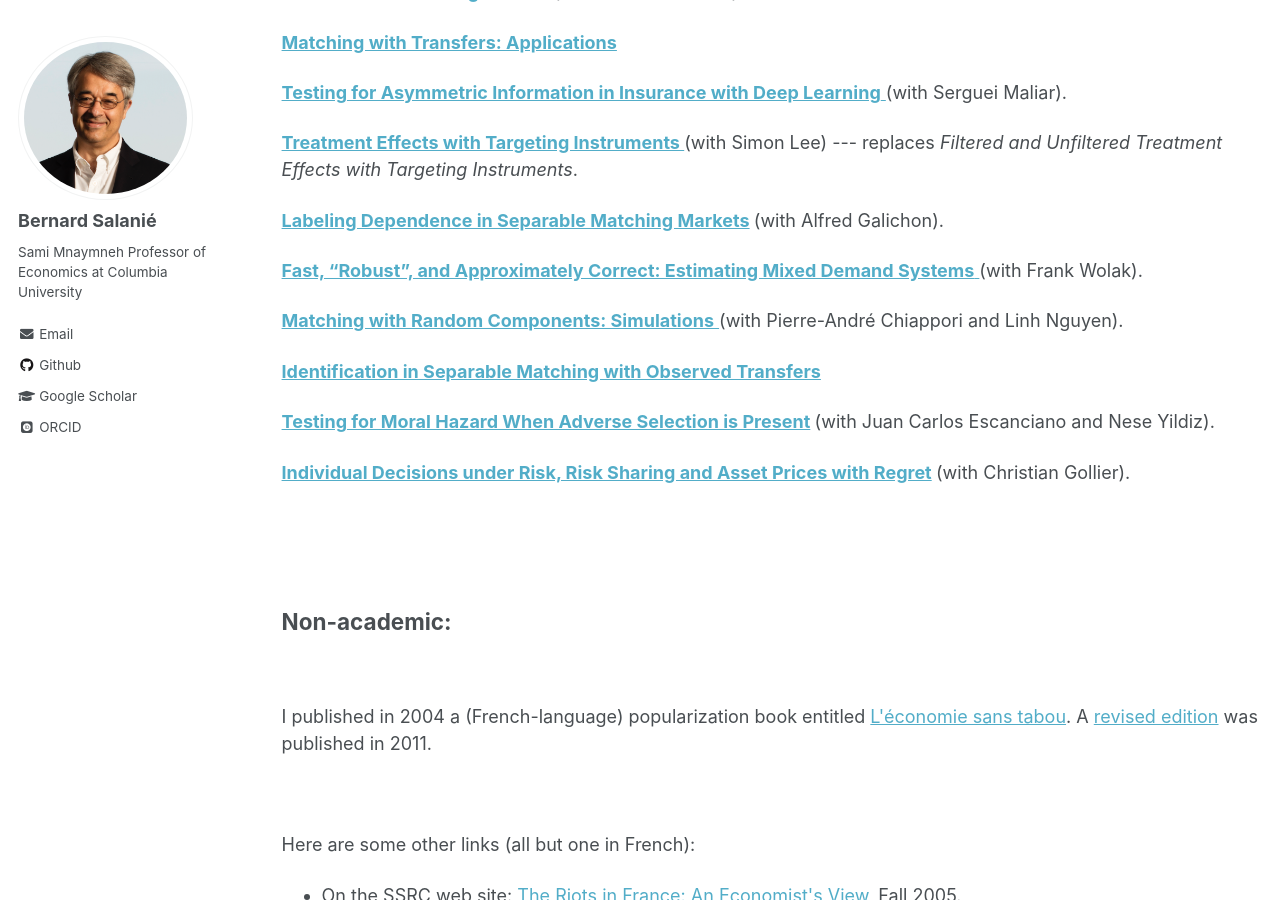
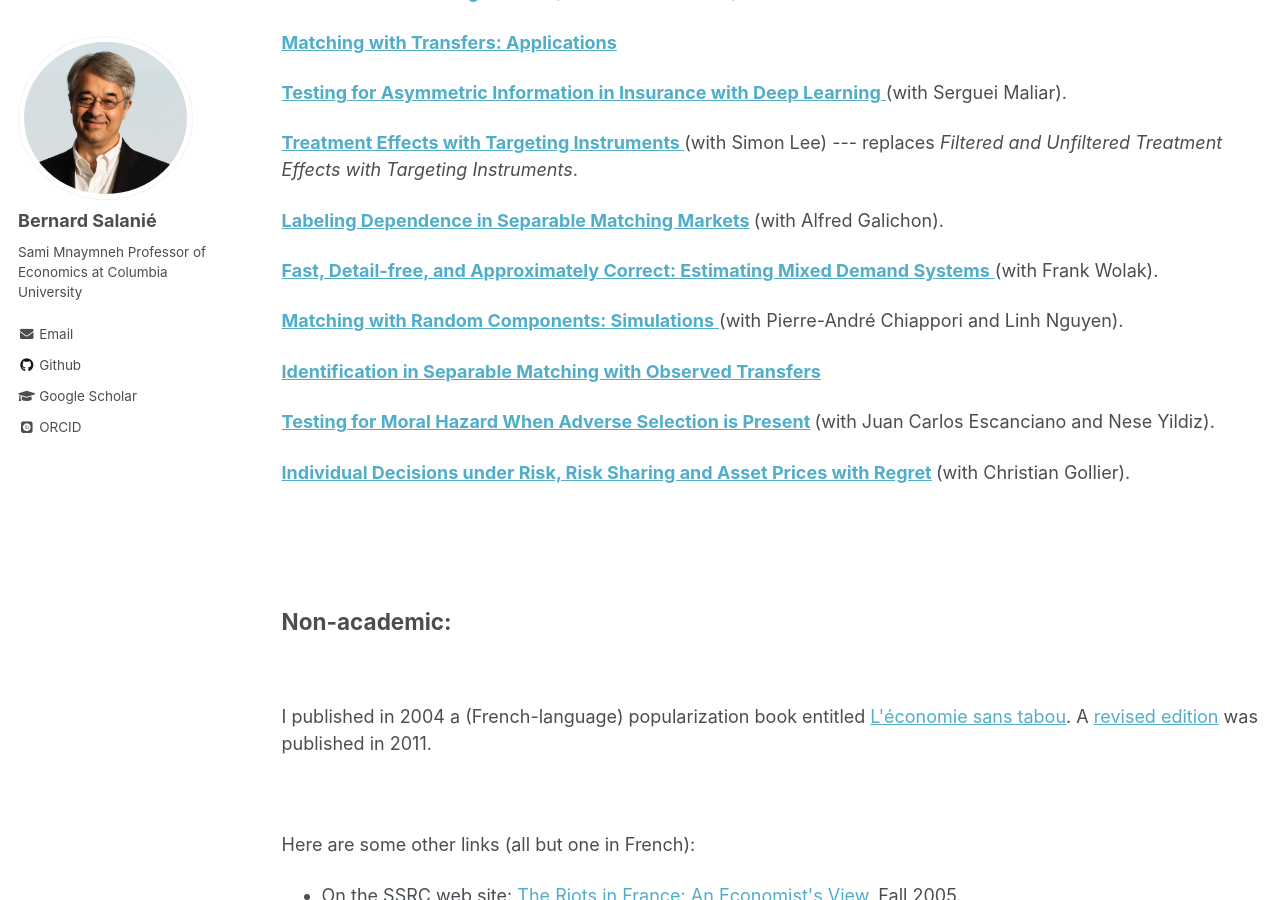
Before and after one commit to bsalanie/bsalanie.github.io, a Jekyll site: the page built from _pages/publications.html, in a window 1280 px wide and 900 px high, scrolled down 5436 px. Built offline with Jekyll 4.4.1, drawn with Linux system fonts in a browser that asks for light colours; some web fonts are replaced.

Commit message:
updated Salanie-Wolak

```diff
--- a/_pages/publications.html
+++ b/_pages/publications.html
@@ -907,9 +907,9 @@ href="https://bsalanie.github.io/files/GalichonSalanie_handbook_chapter_13Nov202
 </p>
 
 <p class="pubitem">
-  <a href="../files/BLPwith2SLS_8_March_2019.pdf">
+  <a href="../files/FRAC_17June2022.pdf">
     <strong
-      >Fast, &#8220;Robust&#8221;, and Approximately Correct: Estimating Mixed
+      >Fast, Detail-free, and Approximately Correct: Estimating Mixed
       Demand Systems</strong
     >
   </a>
```
Also changed, not shown: 1 other file.
